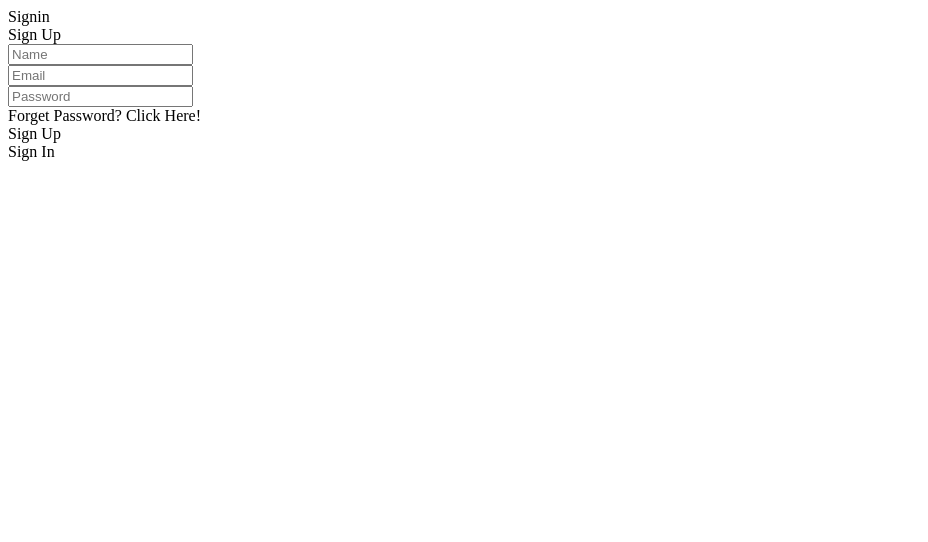
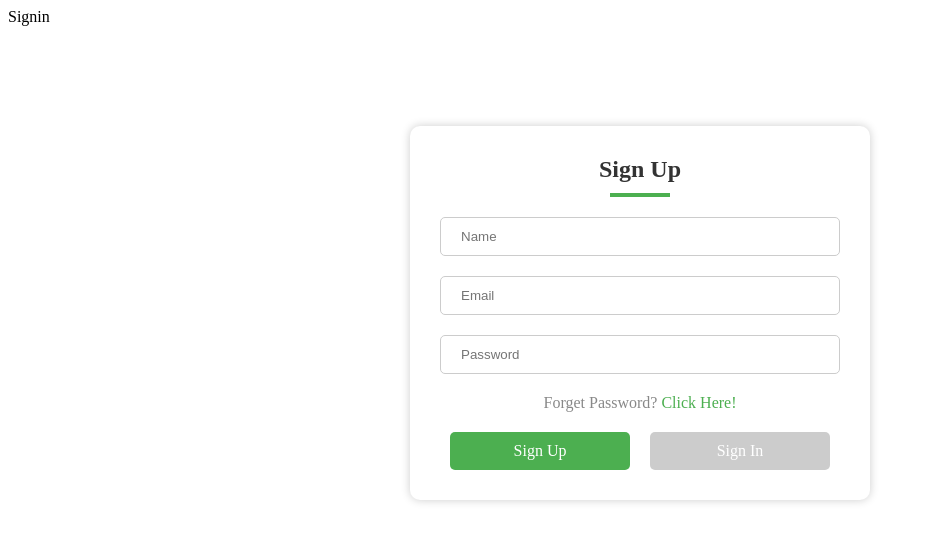
Before and after one commit to vikarnjha/React-AuthXpert, a React (Vite) app in the folder react-authxpert/: page / in a window 1280 px wide. Shown: the top 542 px of the page, without its empty margins (0-928 px from the left). Built offline with nearby package versions, Linux system fonts and the light colour scheme.

Commit message:
signup page css added

```diff
--- a/react-authxpert/src/components/Signup.css
+++ b/react-authxpert/src/components/Signup.css
@@ -0,0 +1,69 @@
+.container {
+  width: 400px;
+  margin: 100px auto;
+  padding: 30px;
+  background: #ffffff;
+  box-shadow: 0 0 10px rgba(0, 0, 0, 0.2);
+  border-radius: 10px;
+  text-align: center;
+}
+
+.header .text {
+  font-size: 24px;
+  font-weight: bold;
+  margin-bottom: 10px;
+  color: #333;
+}
+
+.underline {
+  width: 60px;
+  height: 4px;
+  background: #4caf50;
+  margin: 0 auto 20px;
+}
+
+.inputs .input {
+  margin-bottom: 20px;
+  display: flex;
+  align-items: center;
+  padding: 10px;
+  border: 1px solid #ccc;
+  border-radius: 5px;
+}
+
+.input input {
+  width: 100%;
+  border: none;
+  outline: none;
+  padding-left: 10px;
+}
+
+.forgot-password {
+  margin: 20px 0;
+  color: #888;
+}
+
+.forgot-password span {
+  color: #4caf50;
+  cursor: pointer;
+}
+
+.submit-container {
+  display: flex;
+  justify-content: space-between;
+}
+
+.submit {
+  padding: 10px 20px;
+  background: #4caf50;
+  color: #fff;
+  border-radius: 5px;
+  cursor: pointer;
+  text-align: center;
+  flex: 1;
+  margin: 0 10px;
+}
+
+.submit.gray {
+  background: #ccc;
+}
--- a/react-authxpert/src/components/Signup.jsx
+++ b/react-authxpert/src/components/Signup.jsx
@@ -1,4 +1,5 @@
 import React from "react";
+import "./Signup.css";
 
 const Signup = () => {
   return (
```
